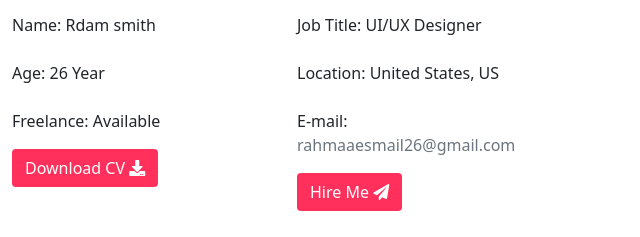
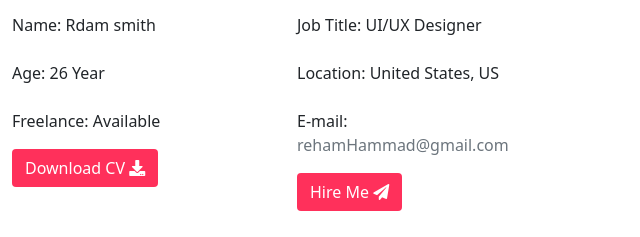
Before and after one commit to RehamHammad/Fokir, a plain HTML site: page index.html in a window 1280 px wide. Shown: the part 1123-1360 px from the top of the page, 640-1280 px from the left. Drawn offline with Linux system fonts and the light colour scheme; files whose address does not match are found by name.

Commit message:
section update

```diff
--- a/index.html
+++ b/index.html
@@ -98,7 +98,7 @@
                          <div class="col-md-6">
                             <span class="h6">Job Title: </span><span>UI/UX Designer</span><br><br>
                             <span class="h6">Location: </span><span>United States, US</span><br><br>
-                            <span class="h6">E-mail: </span><a class="text-decoration-none text-muted" href="mailto:reham12@gmail.com">rahmaaesmail26@gmail.com</a><br>
+                            <span class="h6">E-mail: </span><a class="text-decoration-none text-muted" href="mailto:reham12@gmail.com">rehamHammad@gmail.com</a><br>
                             <button class="btn cv text-white mt-3">Hire Me <i class="fa-solid fa-paper-plane"></i></button>
                          </div>
                       </div>
```
